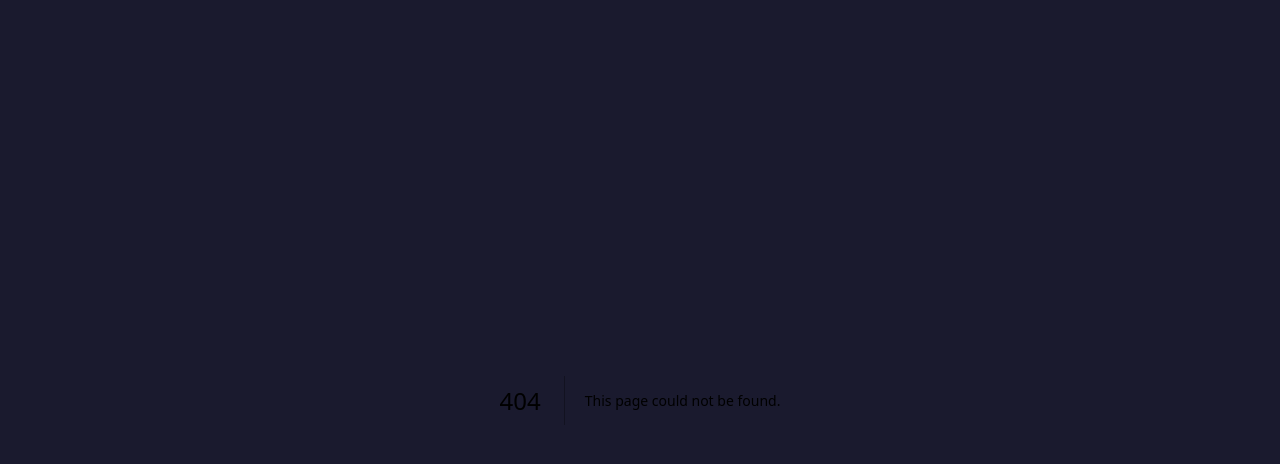
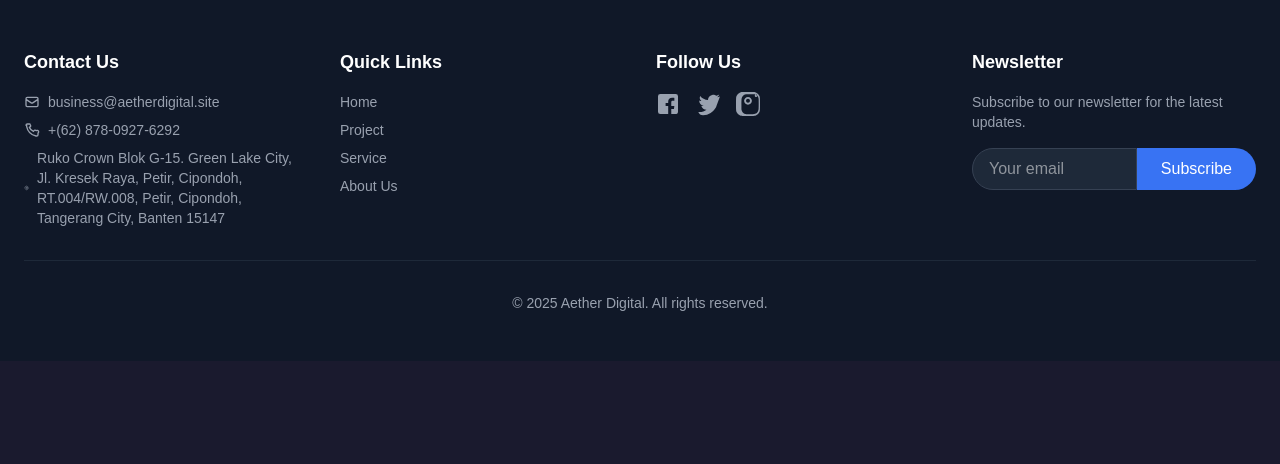
Before and after one commit to FelixNihBous/aether-digital-rebrand, a Next.js app: page /footer in a window 1280 px wide. Before the commit this address had no page. Shown: the top 464 px of the page. Built offline with nearby package versions, Linux system fonts and the light colour scheme.

Commit message:
Added Footer

```diff
--- /dev/null
+++ b/app/footer/page.js
@@ -0,0 +1,88 @@
+import React from 'react'
+
+export default function footer() {
+  return (
+    <div>
+      <footer className="bg-gray-900 text-gray-400 py-12 px-6">
+            <div className="max-w-7xl mx-auto grid grid-cols-1 md:grid-cols-2 lg:grid-cols-4 gap-8">
+                <div>
+                    <h3 className="text-white text-lg font-semibold mb-4">Contact Us</h3>
+                    <ul className="space-y-2 text-sm">
+                        <li>
+                            <a href="mailto:busniess@aetherdigital.site" className="hover:text-[#3873f3] transition duration-200">
+                                <span className="flex items-center space-x-2">
+                                    <svg xmlns="http://www.w3.org/2000/svg" className="h-4 w-4" fill="none" viewBox="0 0 24 24" stroke="currentColor">
+                                        <path strokeLinecap="round" strokeLinejoin="round" strokeWidth="2" d="M3 8l7.89 5.26a2 2 0 002.22 0L21 8M5 19h14a2 2 0 002-2V7a2 2 0 00-2-2H5a2 2 0 00-2 2v10a2 2 0 002 2z" />
+                                    </svg>
+                                    <span>business@aetherdigital.site</span>
+                                </span>
+                            </a>
+                        </li>
+                        <li>
+                            <a href="https://wa.me/6287809276292" className="hover:text-[#3873f3] transition duration-200">
+                                <span className="flex items-center space-x-2">
+                                    <svg xmlns="http://www.w3.org/2000/svg" className="h-4 w-4" fill="none" viewBox="0 0 24 24" stroke="currentColor">
+                                        <path strokeLinecap="round" strokeLinejoin="round" strokeWidth="2" d="M3 5a2 2 0 012-2h3.28a1 1 0 01.995.696l.738 2.062a1 1 0 01-.423 1.144l-1.55 1.15a11.95 11.95 0 006.13 6.13l1.15-1.55a1 1 0 011.144-.423l2.062.738A1 1 0 0121 16.72V19a2 2 0 01-2 2h-1a18.06 18.06 0 01-14-14V5z" />
+                                    </svg>
+                                    <span>+(62) 878-0927-6292</span>
+                                </span>
+                            </a>
+                        </li>
+                        <li>
+                            <span className="flex items-center space-x-2">
+                                <svg xmlns="http://www.w3.org/2000/svg" className="h-4 w-4" fill="none" viewBox="0 0 24 24" stroke="currentColor">
+                                    <path strokeLinecap="round" strokeLinejoin="round" strokeWidth="2" d="M17.657 16.657L13.414 20.9a1.998 1.998 0 01-2.827 0l-4.244-4.243a8 8 0 1111.314 0z" />
+                                    <path strokeLinecap="round" strokeLinejoin="round" strokeWidth="2" d="M15 11a3 3 0 11-6 0 3 3 0 016 0z" />
+                                </svg>
+                                <span>Ruko Crown Blok G-15. Green Lake City, Jl. Kresek Raya, Petir, Cipondoh, RT.004/RW.008, Petir, Cipondoh, Tangerang City, Banten 15147</span>
+                            </span>
+                        </li>
+                    </ul>
+                </div>
+                <div>
+                    <h3 className="text-white text-lg font-semibold mb-4">Quick Links</h3>
+                    <ul className="space-y-2 text-sm">
+                        <li><a href="#" className="hover:text-[#3873f3] transition duration-200">Home</a></li>
+                        <li><a href="#projects" className="hover:text-[#3873f3] transition duration-200">Project</a></li>
+                        <li><a href="#service" className="hover:text-[#3873f3] transition duration-200">Service</a></li>
+                        <li><a href="#cnhooseus" className="hover:text-[#3873f3] transition duration-200">About Us</a></li>
+                    </ul>
+                </div>
+                <div>
+                    <h3 className="text-white text-lg font-semibold mb-4">Follow Us</h3>
+                    <div className="flex space-x-4">
+                        <a href="#" aria-label="Facebook" className="hover:text-[#3873f3] transition duration-200">
+                            <svg className="h-6 w-6" fill="currentColor" viewBox="0 0 24 24">
+                                <path d="M19.63 2H4.37A2.37 2.37 0 002 4.37v15.26A2.37 2.37 0 004.37 22h7.82V14h-2.58v-2.92h2.58V9.82c0-2.55 1.55-3.95 3.84-3.95 1.1 0 2.05.08 2.33.12v2.78h-1.6c-1.25 0-1.49.6-1.49 1.46V14h3.08l-.4 3.08h-2.68V22h5.17A2.37 2.37 0 0022 19.63V4.37A2.37 2.37 0 0019.63 2z"/>
+                            </svg>
+                        </a>
+                        <a href="#" aria-label="Twitter" className="hover:text-[#3873f3] transition duration-200">
+                            <svg className="h-6 w-6" fill="currentColor" viewBox="0 0 24 24">
+                                <path d="M23.954 4.569a10 10 0 01-2.825.775 4.932 4.932 0 002.16-2.72c-.95.568-2.004.97-3.12 1.18c-1.02-.997-2.47-1.62-4.1-.73c-2.485.6-4.015 2.5-4.1 4.98c-3.1-.15-5.88-1.63-7.73-4.04c-.32.55-.5 1.18-.5 1.85c0 1.28.65 2.45 1.7 3.12a4.93 4.93 0 01-2.22-.6c-.02.01-.04.02-.06.03c0 2.68 1.9 4.9 4.4 5.4a4.93 4.93 0 01-2.23.08c.7 2.18 2.72 3.77 5.1 3.82-1.88 1.48-4.25 2.38-6.82 2.38-.44 0-.88-.02-1.3-.08.62 1.94 2.55 3.3 4.78 3.32a13.92 13.92 0 007.54-2.21 13.91 13.91 0 004.2-4.1c.95-1.12 1.6-2.43 1.9-3.8z"/>
+                            </svg>
+                        </a>
+                        <a href="#" aria-label="Instagram" className="hover:text-[#3873f3] transition duration-200">
+                            <svg className="h-6 w-6" fill="currentColor" viewBox="0 0 24 24">
+                                <path d="M12 2.163c3.204 0 3.584.012 4.85.07c1.432.064 2.115.3 2.775.56a4.4 4.4 0 011.66 1.07c.56.56 1.07 1.66 1.33 2.775.058 1.266.07 1.646.07 4.85s-.012 3.584-.07 4.85c-.064 1.432-.3 2.115-.56 2.775a4.4 4.4 0 01-1.07 1.66c-.56.56-1.66 1.07-2.775 1.33-.8.2-1.16.22-2.32.22s-1.52-.02-4.63-.08c-1.432-.06-2.115-.3-2.775-.56a4.4 4.4 0 01-1.66-1.07c-.56-.56-1.07-1.66-1.33-2.775-.058-1.266-.07-1.646-.07-4.85s.012-3.584.07-4.85c.064-1.432.3-2.115.56-2.775a4.4 4.4 0 011.07-1.66c.56-.56 1.66-1.07 2.775-1.33.8-.2 1.16-.22 2.32-.22zM12 0c-3.59 0-4.044.015-5.464.075C5.044.135 4.38.375 3.7.67A6.4 6.4 0 00.67 3.7C.375 4.38.135 5.044.075 6.536.015 7.956 0 8.41 0 12s.015 4.044.075 5.464c.06 1.492.3 2.156.595 2.835a6.4 6.4 0 003.03 3.03c.679.295 1.343.535 2.835.595 1.42.06 1.874.075 5.464.075s4.044-.015 5.464-.075c1.492-.06 2.156-.3 2.835-.595a6.4 6.4 0 003.03-3.03c.295-.679.535-1.343.595-2.835.06-1.42.075-1.874.075-5.464s-.015-4.044-.075-5.464c-.06-1.492-.3-2.156-.595-2.835a6.4 6.4 0 00-3.03-3.03C19.62 0.375 18.956 0.135 17.464 0.075 16.044 0.015 15.59 0 12 0zm0 4.88c2.164 0 3.916 1.752 3.916 3.916s-1.752 3.916-3.916 3.916-3.916-1.752-3.916-3.916S9.836 4.88 12 4.88zm0 1.958c-1.07 0-1.958.888-1.958 1.958s.888 1.958 1.958 1.958 1.958-.888 1.958-1.958S13.07 6.838 12 6.838zM21.284 3.716a1.275 1.275 0 11-2.55 0 1.275 1.275 0 012.55 0z"/>
+                            </svg>
+                        </a>
+                    </div>
+                </div>
+                <div>
+                    <h3 className="text-white text-lg font-semibold mb-4">Newsletter</h3>
+                    <p className="text-sm mb-4">Subscribe to our newsletter for the latest updates.</p>
+                    <form className="flex">
+                        <input type="email" placeholder="Your email" className="w-full px-4 py-2 rounded-l-full bg-gray-800 text-white border border-gray-700 focus:outline-none focus:ring-2 focus:ring-[#3873f3]" />
+                        <button type="submit" className="px-6 py-2 rounded-r-full bg-[#3873f3] text-white hover:bg-[#2c5ebc] transition duration-300">
+                            Subscribe
+                        </button>
+                    </form>
+                </div>
+            </div>
+            <div className="mt-8 pt-8 border-t border-gray-800 text-center">
+                <p className="text-sm">&copy; {new Date().getFullYear()} Aether Digital. All rights reserved.</p>
+            </div>
+        </footer>
+    </div>
+  )
+}
--- a/app/landingPage/Header/page.js
+++ b/app/landingPage/Header/page.js
@@ -20,16 +20,16 @@ export default function Header() {
     },
     {
       name: "Projects",
-      direct: "Projects"
+      direct: "projects"
     },
     {
       name: "About",
-      direct: "about"
+      direct: "chooseus"
     },
     {
-      name: "Contact",
-      direct: "chooseus"
-    }
+      name: "Reviews",
+      direct: "testimoni"
+    },
   ]
 
   const scrollToSection = (sectionId) => {
@@ -44,6 +44,7 @@ export default function Header() {
   };
 
   return (
+    <>
       <div className='header-LandingPage'>
         <div className="brandText-Logo">
           <Image src="/Gambar_WhatsApp_2025-08-15_pukul_08.17.55_86843d8c-removebg-preview.png" alt="Aether Digital Logo" width={60} height={60} />
@@ -52,14 +53,15 @@ export default function Header() {
 
         <div className="navBar desktop-nav">
           {navBar.map((item, index) => (
-          <button
+            <a
               key={index}
               className="nav-link"
               style={{ color: '#AABBCC', background: 'none', border: 'none', cursor: 'pointer' }}
               onClick={() => scrollToSection(item.direct)}
+              href={`/#${item.direct}`}
           >
           {item.name}
-          </button>
+        </a>
         ))}
       </div>
 
@@ -92,6 +94,7 @@ export default function Header() {
           ))}
         </div>
       </div>
-    </div>
+    </div >
+    </>
   )
 }
--- a/app/landingPage/page.js
+++ b/app/landingPage/page.js
@@ -7,6 +7,7 @@ import ChooseUs from '../choose-us/page'
 import OurService from '../our-service/page'
 import Testimoni from '../testimoni/page'
 import Projects from '../projects/page'
+import Footer from '../footer/page'
 
 export default function landingPage() {
   return (
@@ -17,21 +18,22 @@ export default function landingPage() {
         <Body />
       </section>
 
-      <section id="service" className= 'ourSercice-Sect' style={{ padding: '80px'}}>
+      <section id="service" className='ourSercice-Sect' style={{ padding: '80px' }}>
         <OurService />
       </section>
 
-      <section id="projects" style={{ padding: '80px'}}>
+      <section id="projects" style={{ padding: '80px' }}>
         <Projects />
       </section>
 
-      <section id="chooseus" style={{ padding: '80px'}}>
+      <section id="chooseus" style={{ padding: '80px' }}>
         <ChooseUs />
       </section>
 
-      <section id="testimoni" style={{ padding: '80px'}}>
+      <section id="testimoni" style={{ padding: '80px' }}>
         <Testimoni />
       </section>
+      <Footer />
     </>
   )
 }
```
Lines whose indentation alone changed are shown as unchanged.
